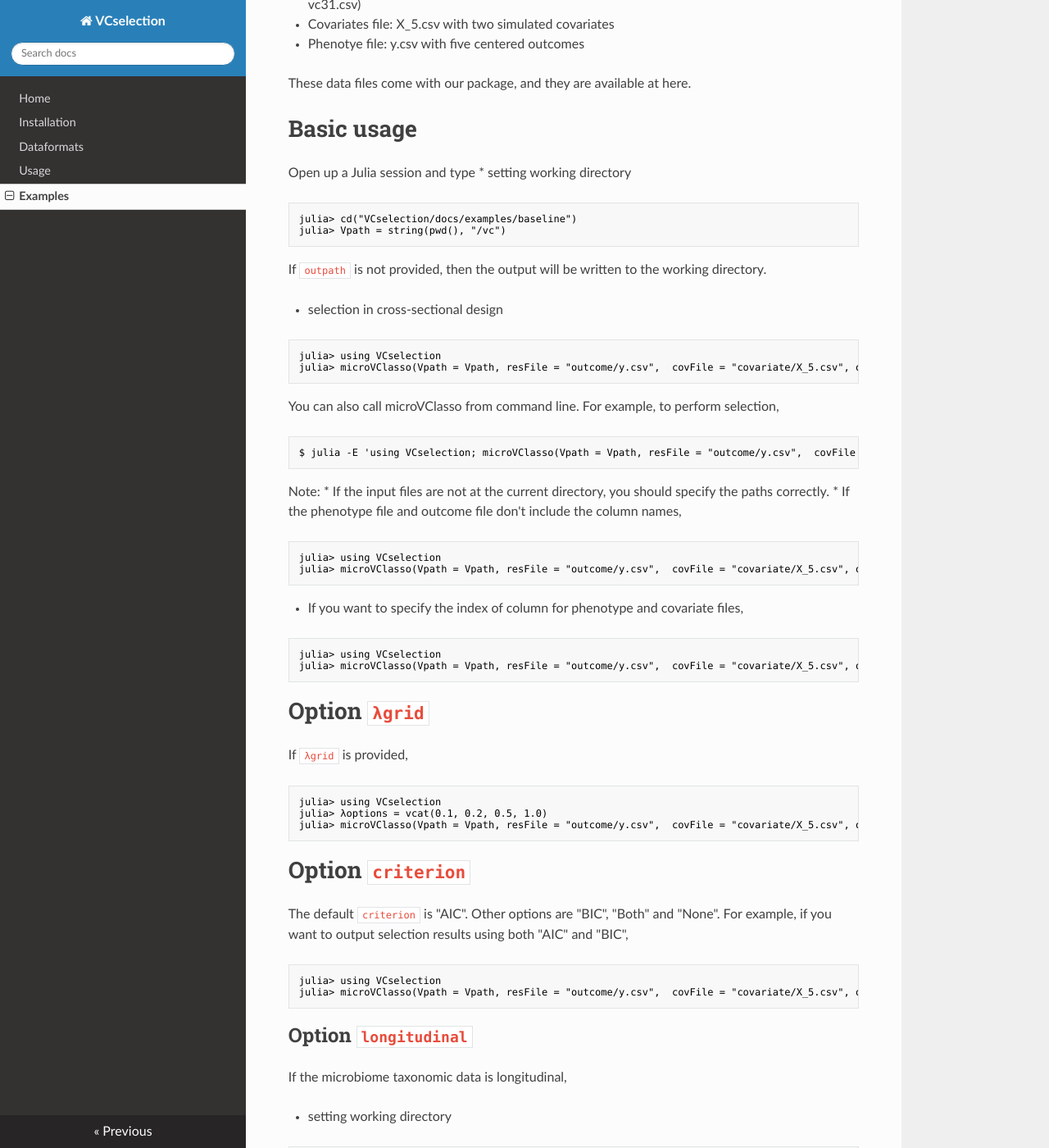
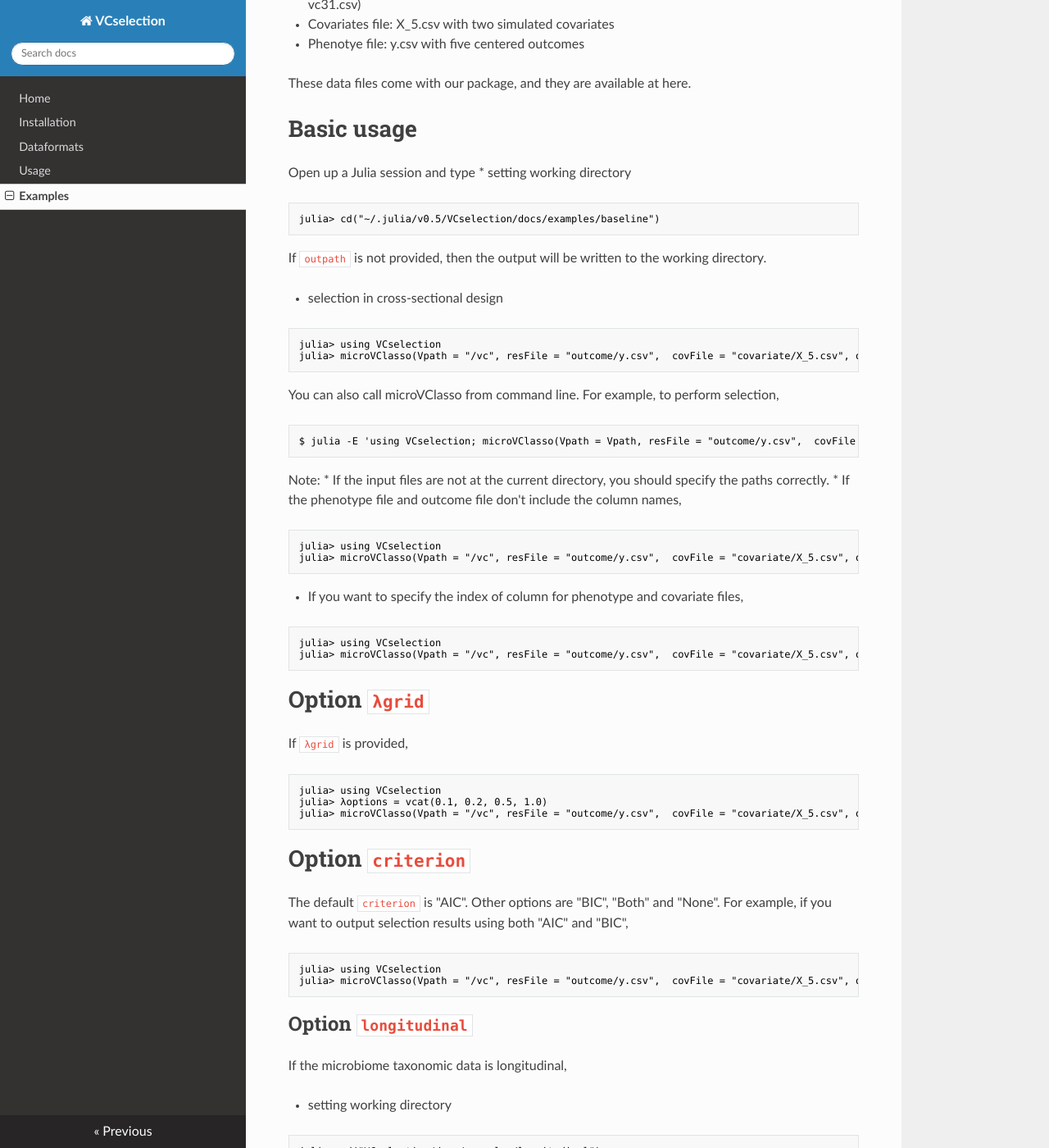
Before and after one commit to JingZhai63/VCselection, an MkDocs documentation site: the page built from docs/examples.md, in a window 1280 px wide and 1400 px high, scrolled down 310 px. Shown: the whole window at 82% size. Built offline with MkDocs 1.6.1, drawn with Linux system fonts in a browser that asks for light colours; nearby versions of some CDN libraries; old or Windows-style settings are respelled for this version of MkDocs; some of the changed text lies outside the part shown.

Commit message:
update example

````diff
--- a/docs/examples.md
+++ b/docs/examples.md
@@ -13,15 +13,14 @@ These data files come with our package, and they are available at here.
 Open up a Julia session and type
 * setting working directory
 ```julia
-julia> cd("VCselection/docs/examples/baseline")
-julia> Vpath = string(pwd(), "/vc")
+julia> cd("~/.julia/v0.5/VCselection/docs/examples/baseline")
 ```
 If `outpath` is not provided, then the output will be written to the working directory.
 
 * selection in cross-sectional design
 ```julia
 julia> using VCselection
-julia> microVClasso(Vpath = Vpath, resFile = "outcome/y.csv",  covFile = "covariate/X_5.csv", outpath = "out/")
+julia> microVClasso(Vpath = "/vc", resFile = "outcome/y.csv",  covFile = "covariate/X_5.csv", outpath = "out/")
 ```
 
 You can also call microVClasso from command line. For example, to perform selection,
@@ -35,12 +34,12 @@ Note:
 * If the phenotype file and outcome file don't include the column names,
 ```julia
 julia> using VCselection
-julia> microVClasso(Vpath = Vpath, resFile = "outcome/y.csv",  covFile = "covariate/X_5.csv", outpath = "out/", yhead = false, xhead = false)
+julia> microVClasso(Vpath = "/vc", resFile = "outcome/y.csv",  covFile = "covariate/X_5.csv", outpath = "out/", yhead = false, xhead = false)
 ```
 * If you want to specify the index of column for phenotype and covariate files,
 ```julia
 julia> using VCselection
-julia> microVClasso(Vpath = Vpath, resFile = "outcome/y.csv",  covFile = "covariate/X_5.csv", outpath = "out/", resIdx = 7, covIdx = [3,4], yhead = false, xhead = false)
+julia> microVClasso(Vpath = "/vc", resFile = "outcome/y.csv",  covFile = "covariate/X_5.csv", outpath = "out/", resIdx = 7, covIdx = [3,4], yhead = false, xhead = false)
 ```
 
 # Option `λgrid`
@@ -48,14 +47,14 @@ If `λgrid` is provided,
 ```julia
 julia> using VCselection
 julia> λoptions = vcat(0.1, 0.2, 0.5, 1.0)
-julia> microVClasso(Vpath = Vpath, resFile = "outcome/y.csv",  covFile = "covariate/X_5.csv", outpath = "out/", λgrid = λoptions)
+julia> microVClasso(Vpath = "/vc", resFile = "outcome/y.csv",  covFile = "covariate/X_5.csv", outpath = "out/", λgrid = λoptions)
 ```
 
 # Option `criterion`
 The default `criterion` is "AIC". Other options are "BIC", "Both" and "None". For example, if you want to output selection results using both "AIC" and "BIC",
 ```julia
 julia> using VCselection
-julia> microVClasso(Vpath = Vpath, resFile = "outcome/y.csv",  covFile = "covariate/X_5.csv", outpath = "out/", λgrid = λoptions, criterion = "Both")
+julia> microVClasso(Vpath = "/vc", resFile = "outcome/y.csv",  covFile = "covariate/X_5.csv", outpath = "out/", λgrid = λoptions, criterion = "Both")
 ```
 
 ## Option `longitudinal`
@@ -71,7 +70,7 @@ julia> Vpath = string(pwd(), "/vc")
 * selection in longitudinal design
 ```julia
 julia> using VCselection
-julia> microVClasso(Vpath = Vpath, resFile = "outcome/y.csv",  covFile = "covariate/X_5.csv", outpath = "out/", longitudinal = true)
+julia> microVClasso(Vpath = "/vc", resFile = "outcome/y.csv",  covFile = "covariate/X_5.csv", outpath = "out/", longitudinal = true)
 ```
 
 ## Option `λfactor`
@@ -81,5 +80,5 @@ This option is used for setting the penalization of each variance components. `
 ```julia
 julia> using VCselection
 julia> penaltyIdx = vcat(0, ones(L))
-julia> microVClasso(Vpath = Vpath, resFile = "outcome/y.csv",  covFile = "covariate/X_5.csv", outpath = "out/", longitudinal = true, λfactor = penaltyIdx)
+julia> microVClasso(Vpath = "/vc", resFile = "outcome/y.csv",  covFile = "covariate/X_5.csv", outpath = "out/", longitudinal = true, λfactor = penaltyIdx)
 ```
````
